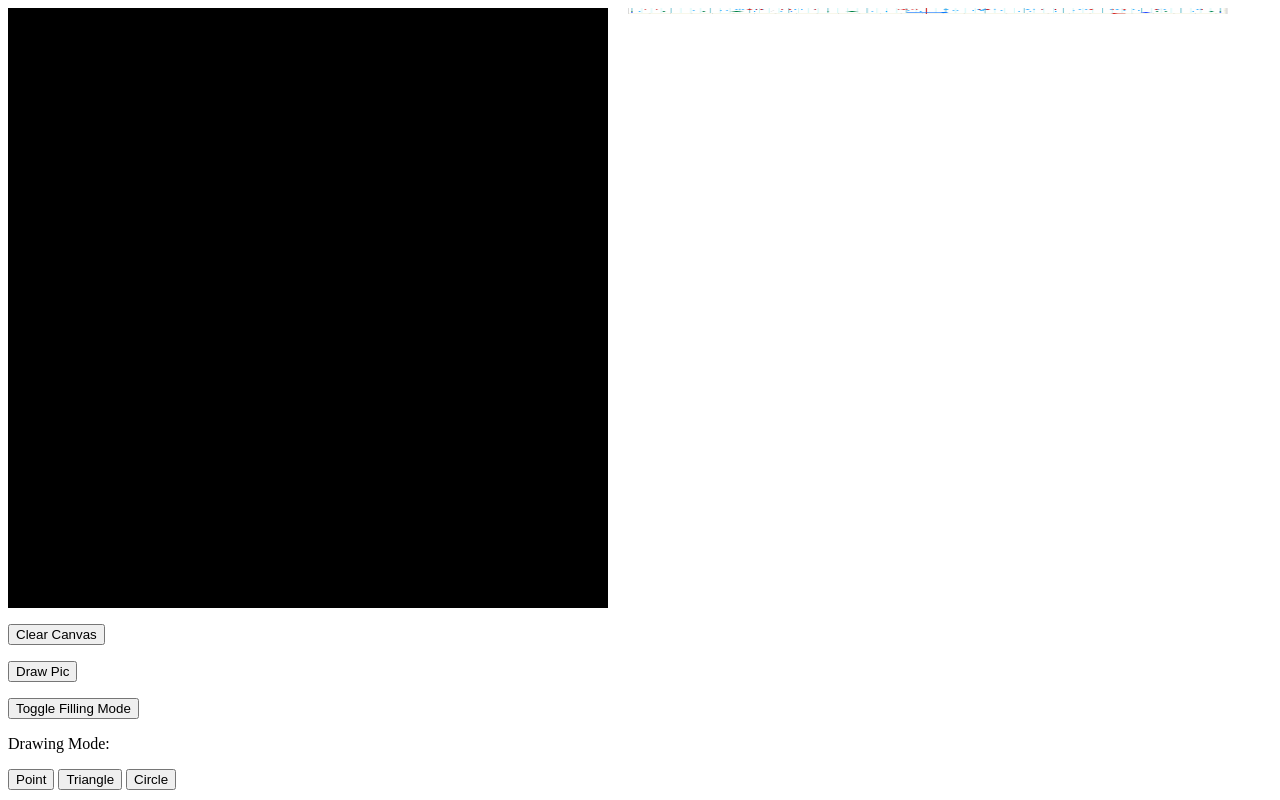
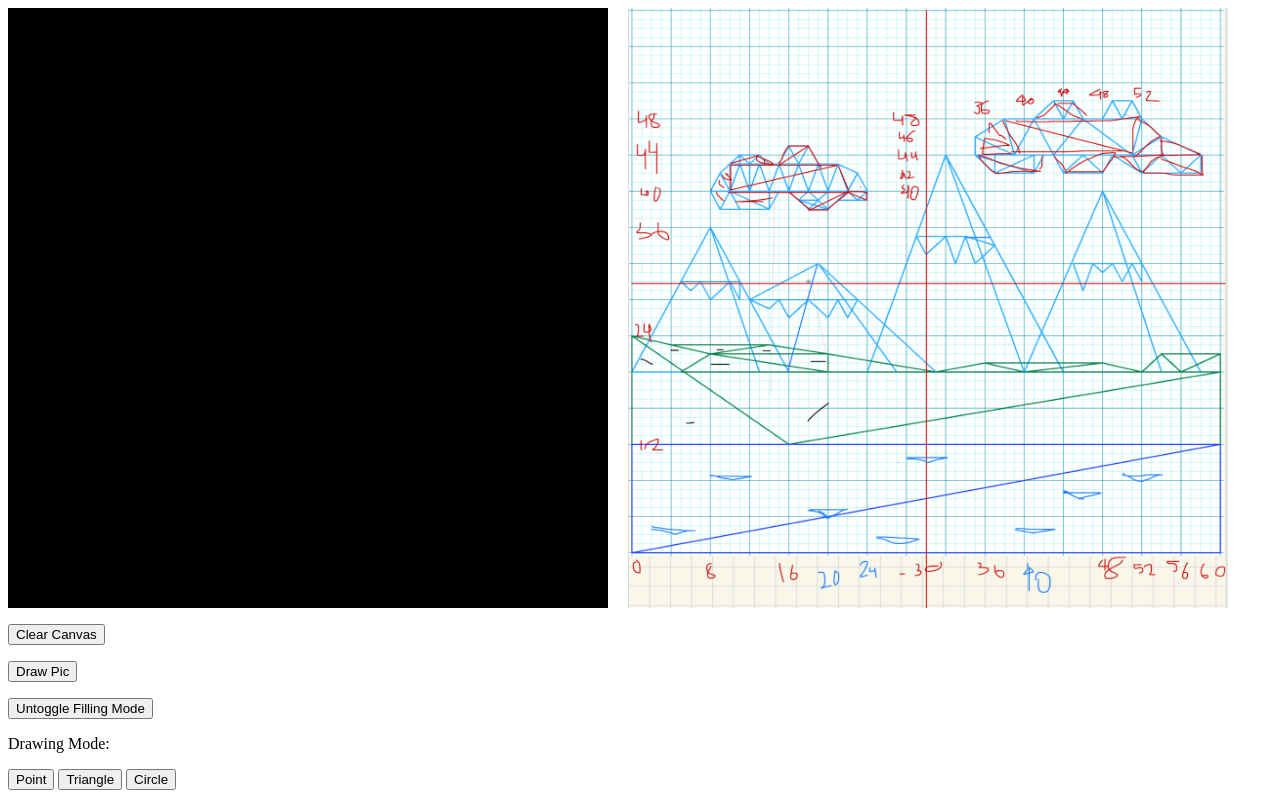
Before and after one commit to nhi1e/cse160, a plain HTML site: page asg1/src/asg1.html in a window 1280 px wide. Both pictures are taken after a click on the button "Toggle Filling Mode". Shown: the top 800 px of the page. Drawn offline with Linux system fonts and the light colour scheme.

Commit message:
final changes

```diff
--- a/asg1/src/asg1.html
+++ b/asg1/src/asg1.html
@@ -19,7 +19,7 @@
 				Please use a browser that supports "canvas"
 			</canvas>
 
-			<img id="refPic" src="../img/reference.png" alt="Reference Picture" width="600" height="6gi00">
+			<img id="refPic" src="../img/reference.png" alt="Reference Picture" width="600" height="600">
 		</div>
 
 		<p>
@@ -30,9 +30,8 @@
 
 		</p>
 		<p>
-    <button type="button" id="toggleFilling">Toggle Filling Mode</button>
-</p>
-
+			<button type="button" id="toggleFilling">Toggle Filling Mode</button>
+		</p>
 		<p>Drawing Mode:</p>
 		<p>
 			<button type="button" id="point">Point</button>
@@ -94,7 +93,7 @@
 			/>
 		</p>
 		<p>
-    Transparency
+    Opacity
     <input
         type="range"
         min="0"
--- a/asg1/src/asg1.js
+++ b/asg1/src/asg1.js
@@ -88,10 +88,14 @@ function addActionsForHtmlUI() {
 		drawPic();
 	};
 
-	document.getElementById("toggleFilling").onclick = function () {
+	const toggleFillingButton = document.getElementById("toggleFilling");
+	toggleFillingButton.onclick = function () {
 		isFillingMode = !isFillingMode;
-		const status = isFillingMode ? "ON" : "OFF";
-		console.log(`Filling Mode is now ${status}`);
+		toggleFillingButton.textContent = isFillingMode
+			? "Untoggle Filling Mode"
+			: "Toggle Filling Mode";
+
+		console.log(`Filling Mode is now ${isFillingMode ? "ON" : "OFF"}`);
 	};
 
 	document.getElementById("point").onclick = function () {
```
